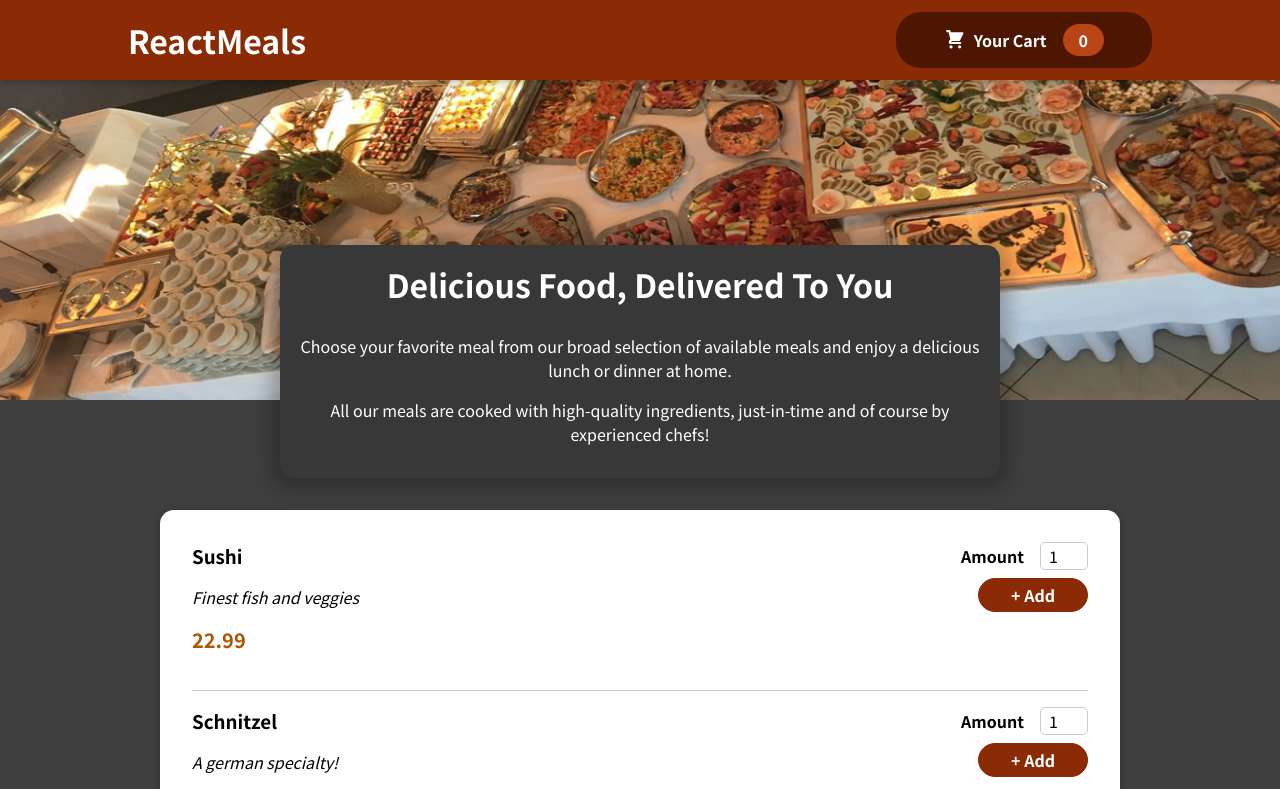
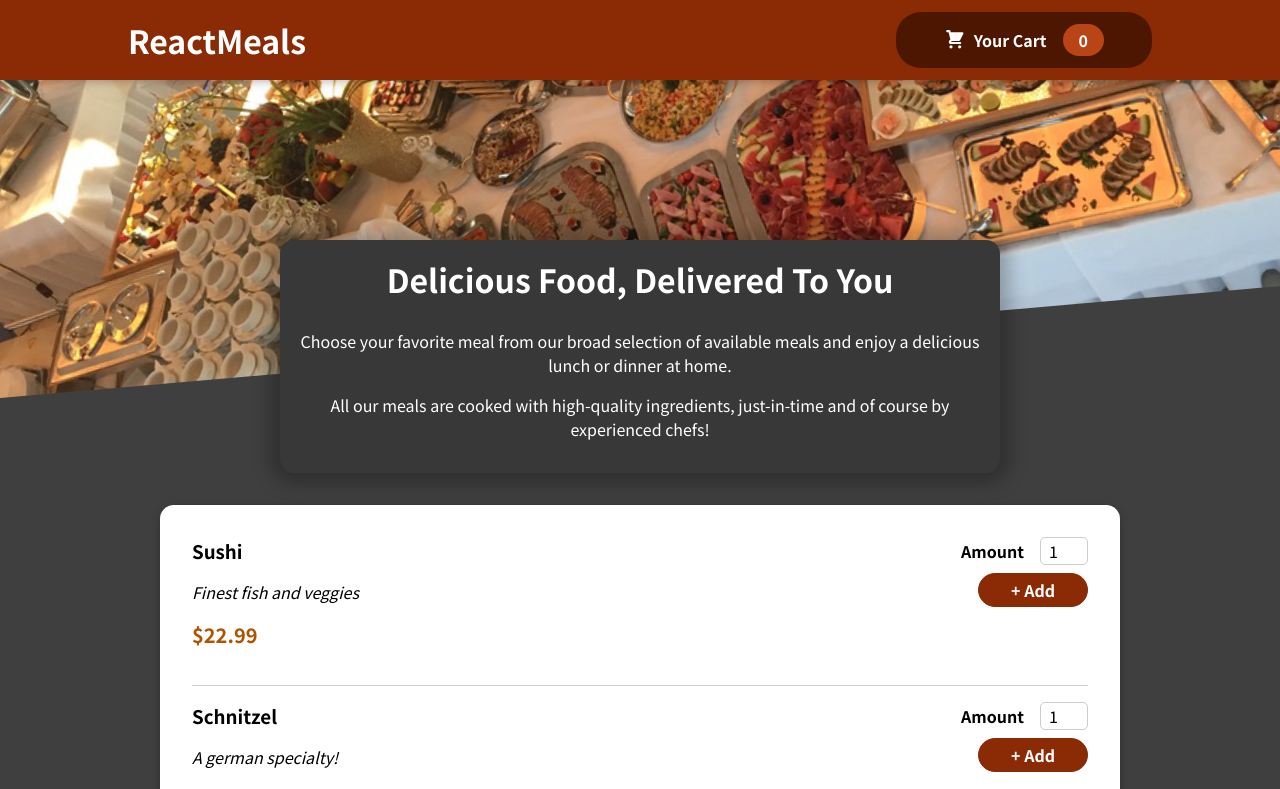
Before and after one commit to scottbraaten/food-order-react, a React (Create React App) app: page / in a window 1280 px wide. Shown: the top 789 px of the page. Built offline with nearby package versions, Linux system fonts and the light colour scheme.

Commit message:
touch up app

```diff
--- a/src/App.js
+++ b/src/App.js
@@ -37,8 +37,10 @@ function App() {
   return (
     <CartContext.Provider value={{items: []}}>
       <Header />
-      <AppSummary />
-      <MealsList meals={meals} />
+      <main>
+        <AppSummary />
+        <MealsList meals={meals} />
+      </main>
     </CartContext.Provider>
   );
 }
--- a/src/components/Header/Header.js
+++ b/src/components/Header/Header.js
@@ -6,11 +6,13 @@ import meals from '../../assets/meals.jpg';
 const Header = props => {
     return (
         <>
-        <div className={classes.header}>
+        <header className={classes.header}>
             <h1>ReactMeals</h1>
             <HeaderCartButton />
+        </header>
+        <div className={classes['main-image']}>
+            <img src={meals} alt="Food table" />
         </div>
-        <img src={meals} className={classes['main-image']} />
         </>
     )
 }
--- a/src/components/Header/Header.module.css
+++ b/src/components/Header/Header.module.css
@@ -20,3 +20,10 @@
     z-index: 0;
     overflow: hidden;
   }
+
+  .main-image img {
+    width: 110%;
+    height: 100%;
+    object-fit: cover;
+    transform: rotateZ(-5deg) translateY(-4rem) translateX(-1rem);
+  }
--- a/src/components/Header/HeaderCartButton/HeaderCartButton.js
+++ b/src/components/Header/HeaderCartButton/HeaderCartButton.js
@@ -1,12 +1,19 @@
-import { useState } from 'react';
+import { useContext, useState } from 'react';
+
+import CartContext from '../../../context/cart-context';
 
 import CartIcon from '../../UI/CartIcon/CartIcon';
+import Modal from '../../UI/Modal/Modal';
 
 import classes from './HeaderCartButton.module.css';
-import Modal from '../../UI/Modal/Modal';
+
 
 const HeaderCartButton = () => {
+    const cartContext = useContext(CartContext);
+
     const [clicked, setClicked] = useState(false);
+
+    const size = cartContext.items.length;
     const handleClick = () => {
         setClicked(true);
     }
@@ -23,7 +30,7 @@ const HeaderCartButton = () => {
                     <CartIcon />
                 </div>
                 <label>Your Cart</label>
-                <div className={classes.badge}>0</div>
+                <div className={classes.badge}>{size}</div>
             </button>
         </>
 
--- a/src/components/Meals/MealItem/MealItem.js
+++ b/src/components/Meals/MealItem/MealItem.js
@@ -2,15 +2,18 @@ import MealItemForm from '../MealItemForm/MealItemForm';
 import classes from './MealItem.module.css';
 
 const MealItem = (props) => {
+    const price = `$${props.price.toFixed(2)}`
     return (
-        <div className={classes.meal}>
+        <li className={classes.meal}>
             <div>
                 <h3>{props.name}</h3>
                 <p className={classes.description}>{props.desc}</p>
-                <p className={classes.price}>{props.price}</p>
+                <p className={classes.price}>{price}</p>
             </div>
-            <MealItemForm name={props.name} price={props.price} />
-        </div>
+            <div>
+                <MealItemForm name={props.name} price={props.price} id={props.id}/>
+            </div>
+        </li>
     )
 }
 
--- a/src/components/Meals/MealItemForm/MealItemForm.js
+++ b/src/components/Meals/MealItemForm/MealItemForm.js
@@ -26,12 +26,15 @@ const MealItemForm = (props) => {
         }
     }
     return (
-        <div className={classes.form}>
-            <form onSubmit={handleSubmit}>
-                <Input label='Amount' onChange={handleAmtChange} value={qty} />
-                <button type='submit'>+ Add</button>
-            </form>
-        </div>
+        <form onSubmit={handleSubmit} className={classes.form}>
+            <Input label='Amount' input={{
+                onChange: handleAmtChange,
+                id: props.id + 'amount',
+                step: '1',
+                defaultValue: '1'
+            }} />
+            <button type='submit'>+ Add</button>
+        </form>
     )
 }
 
--- a/src/components/Meals/MealsList/MealsList.js
+++ b/src/components/Meals/MealsList/MealsList.js
@@ -4,11 +4,14 @@ import classes from './MealsList.module.css';
 
 const MealsList = (props) => {
     return(
-        <Card className={classes.meals}>
+        <section className={classes.meals}>
+            <Card>
                 <ul>
                     {props.meals.map((meal) => {
                         return (
-                        <MealItem key={Math.random()}
+                            <MealItem
+                                key={meal.id}
+                                id={meal.id}
                                 name={meal.name}
                                 desc={meal.description}
                                 price={meal.price}
@@ -17,6 +20,7 @@ const MealsList = (props) => {
                     })}
                 </ul>
             </Card>
+        </section>
     )
 }
 
--- a/src/components/UI/Input/Input.js
+++ b/src/components/UI/Input/Input.js
@@ -4,8 +4,8 @@ const Input = (props) => {
 
     return (
         <div className={classes.input}>
-            <label>{props.label}</label>
-            <input type="number" value={props.value} onChange={props.onChange} />
+            <label htmlFor={props.mealID}>{props.label}</label>
+            <input {...props.input}/>
         </div>
     )
 }
```
Lines whose indentation alone changed are shown as unchanged.
